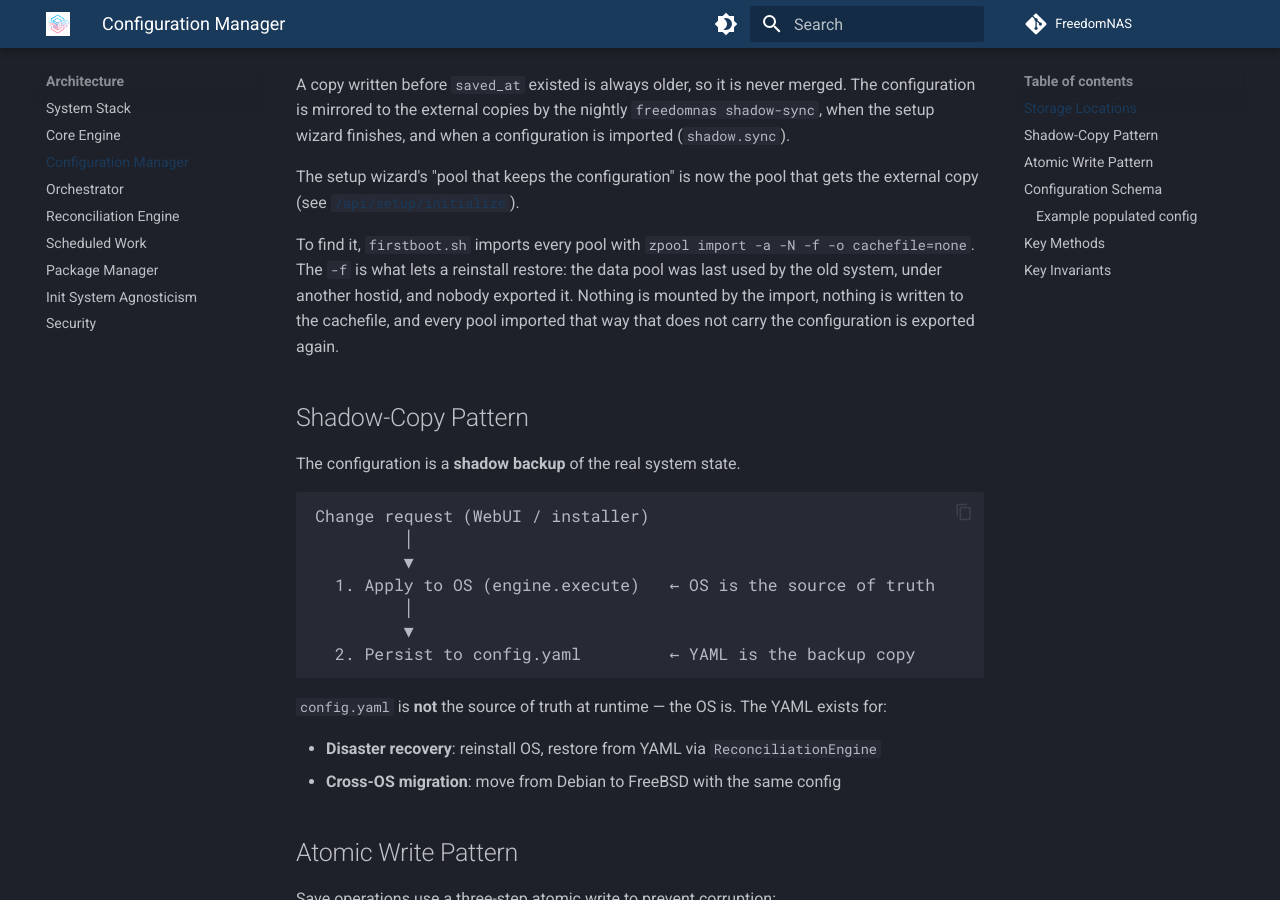
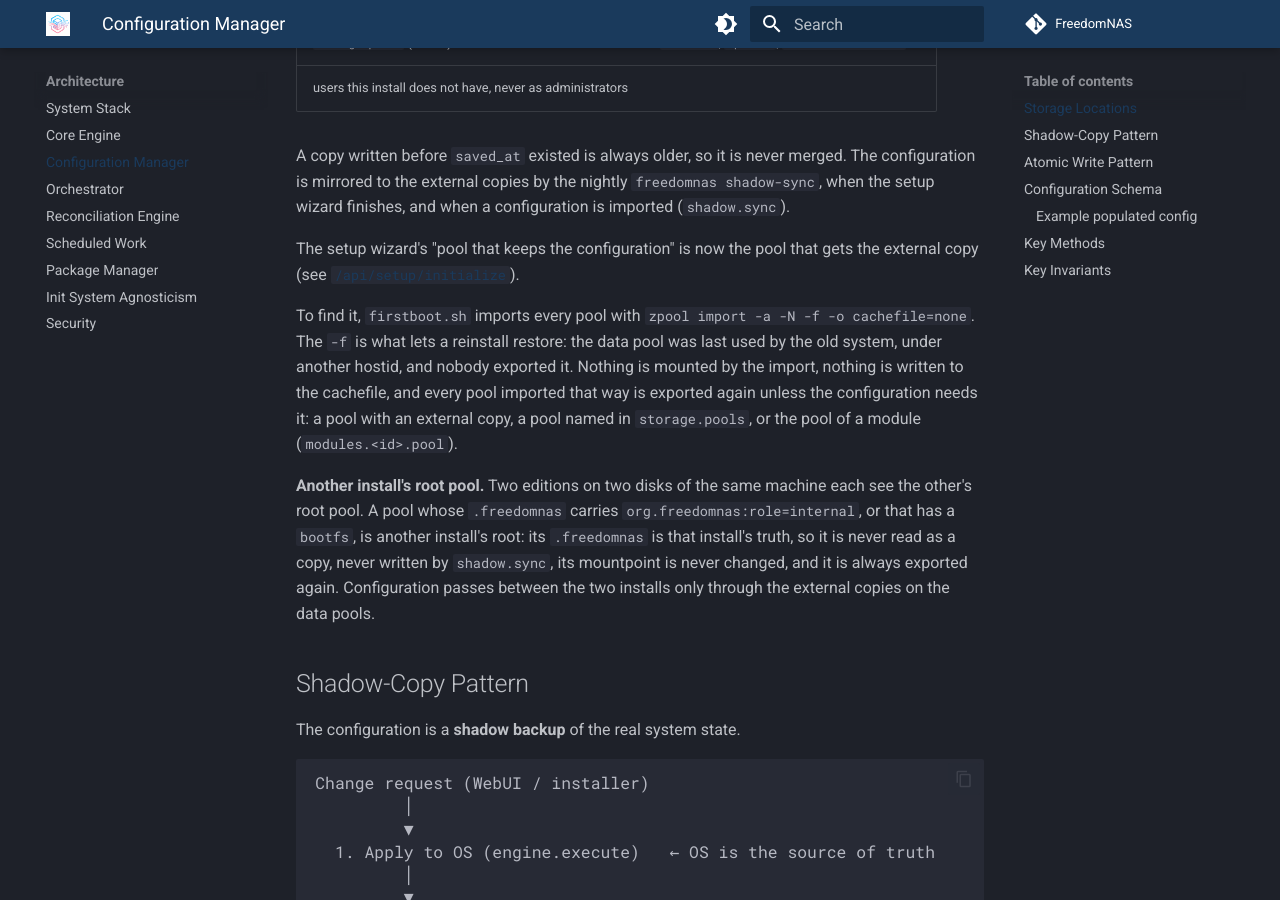
Before and after one commit to FreedomNAS/freedomnas-docs, an MkDocs documentation site: the page built from docs/architecture/config.md, in a window 1280 px wide and 900 px high, scrolled down 1737 px. Built offline with MkDocs 1.6.1 and Material for MkDocs 9.7.7, drawn with Linux system fonts in a browser that asks for light colours; some of the changed text lies outside the part shown.

Commit message:
Document how another install's root pool is left alone

```diff
--- a/docs/architecture/config.md
+++ b/docs/architecture/config.md
@@ -27,15 +27,17 @@ root filesystem, not initialized, and creates no dataset. At every boot
    system set up before it existed), moves what the state directory holds
    into it and mounts it there. A system that served its state from a data
    pool's dataset has that one unmounted and turned into an external copy:
-   nothing is destroyed;
-2. gives every other pool's `.freedomnas` the external mountpoint;
+   nothing is destroyed. The internal dataset gets the ZFS user property
+   `org.freedomnas:role=internal`;
+2. gives every other pool's `.freedomnas` the external mountpoint, except
+   the root pool of another install (see below);
 3. decides where the configuration comes from:
 
 | Internal | External | Action |
 |----------|----------|--------|
 | initialized | none newer | `local` — used as it is |
 | initialized | a newer one | `merged` — the shared sections are taken from the newest |
-| not initialized | an initialized one | `restored` — the newest is copied in (a reinstall), with `system.edition` set to the running edition |
+| not initialized | an initialized one | `restored` — the newest is copied in (a reinstall), with `system.edition` set to the running edition and, for users who already exist here, this system's uid and gid |
 | not initialized | none | `none` — the setup wizard runs |
 
 "Newer" is `system.saved_at`, the UTC time `ConfigurationManager.save()`
@@ -64,8 +66,17 @@ To find it, `firstboot.sh` imports every pool with `zpool import -a -N -f
 -o cachefile=none`. The `-f` is what lets a reinstall restore: the data
 pool was last used by the old system, under another hostid, and nobody
 exported it. Nothing is mounted by the import, nothing is written to the
-cachefile, and every pool imported that way that does not carry the
-configuration is exported again.
+cachefile, and every pool imported that way is exported again unless the
+configuration needs it: a pool with an external copy, a pool named in
+`storage.pools`, or the pool of a module (`modules.<id>.pool`).
+
+**Another install's root pool.** Two editions on two disks of the same
+machine each see the other's root pool. A pool whose `.freedomnas` carries
+`org.freedomnas:role=internal`, or that has a `bootfs`, is another install's
+root: its `.freedomnas` is that install's truth, so it is never read as a
+copy, never written by `shadow.sync`, its mountpoint is never changed, and
+it is always exported again. Configuration passes between the two installs
+only through the external copies on the data pools.
 
 ## Shadow-Copy Pattern
 
```
